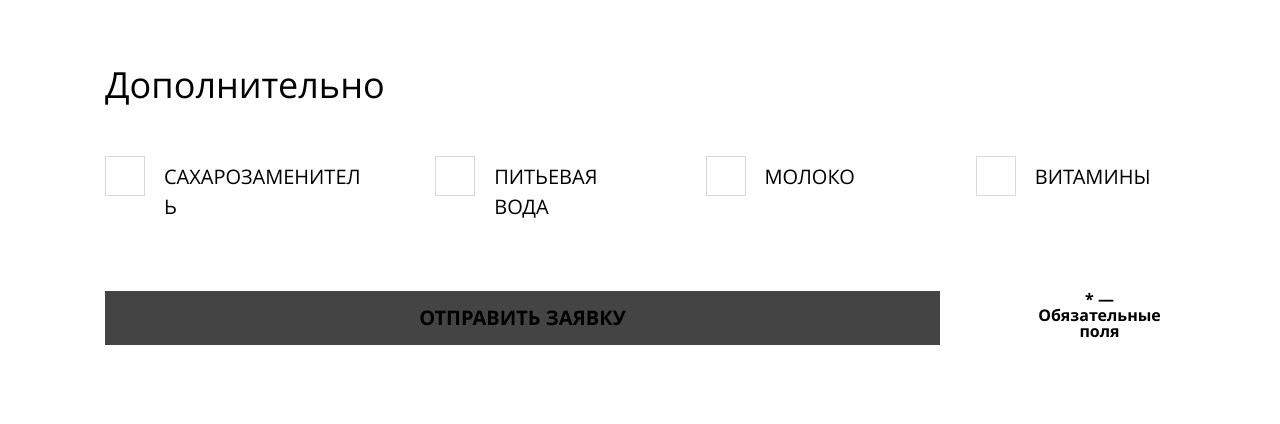
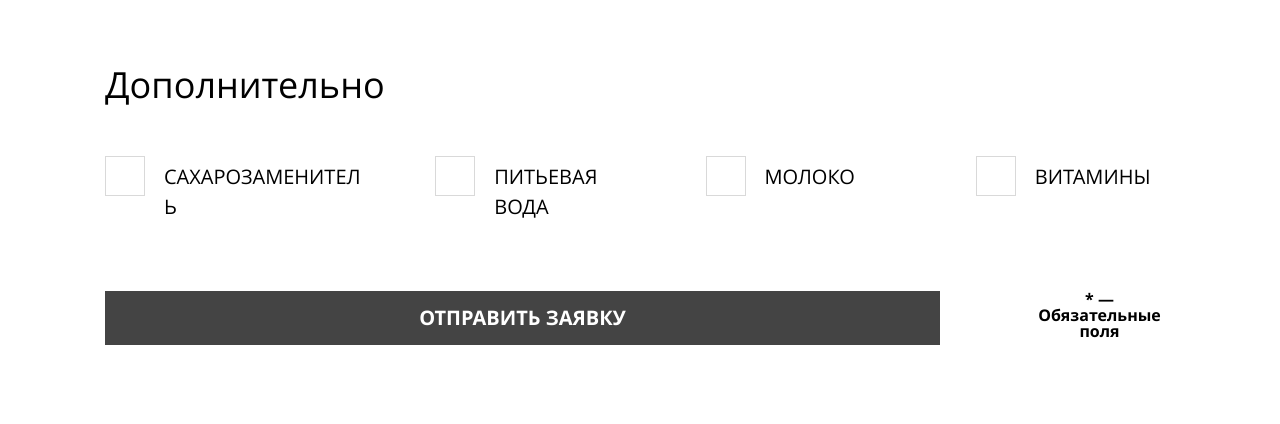
Before and after one commit to htmlacademy-adaptive/1934689-mishka-27, a website: page source/form.html in a window 1280 px wide. In both pictures the pointer is over the button "ОТПРАВИТЬ ЗАЯВКУ". Shown: the part 1319-1743 px from the top of the page. Drawn offline with nearby package versions, Linux system fonts and the light colour scheme; files that its build step writes are made by us from their sources; files whose address does not match are found by name; a web font is replaced by a local one.

Commit message:
fixed button

```diff
--- a/source/sass/bloks/button.scss
+++ b/source/sass/bloks/button.scss
@@ -25,6 +25,7 @@
 
 .button:hover {
   background-color: $color-charcoal;
+  color: $color-default-white;
 }
 
 .button:active {
```
